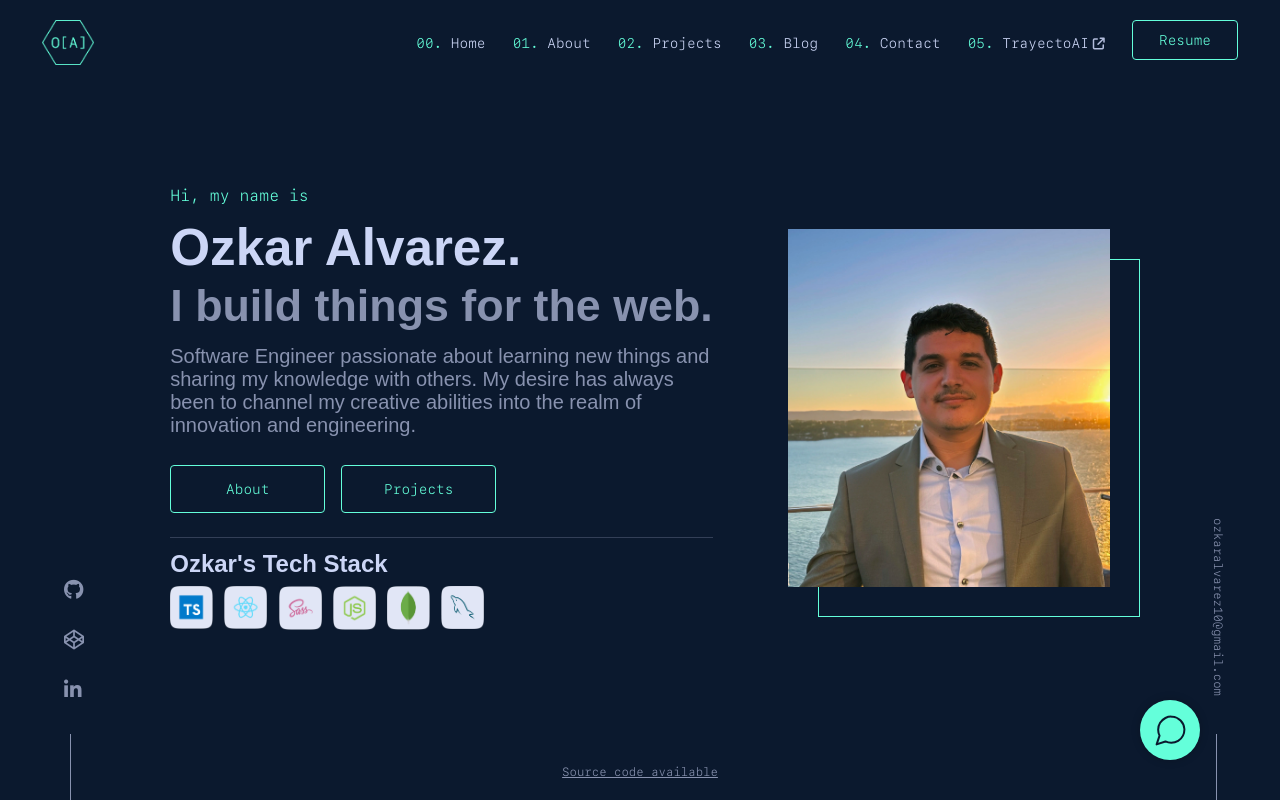
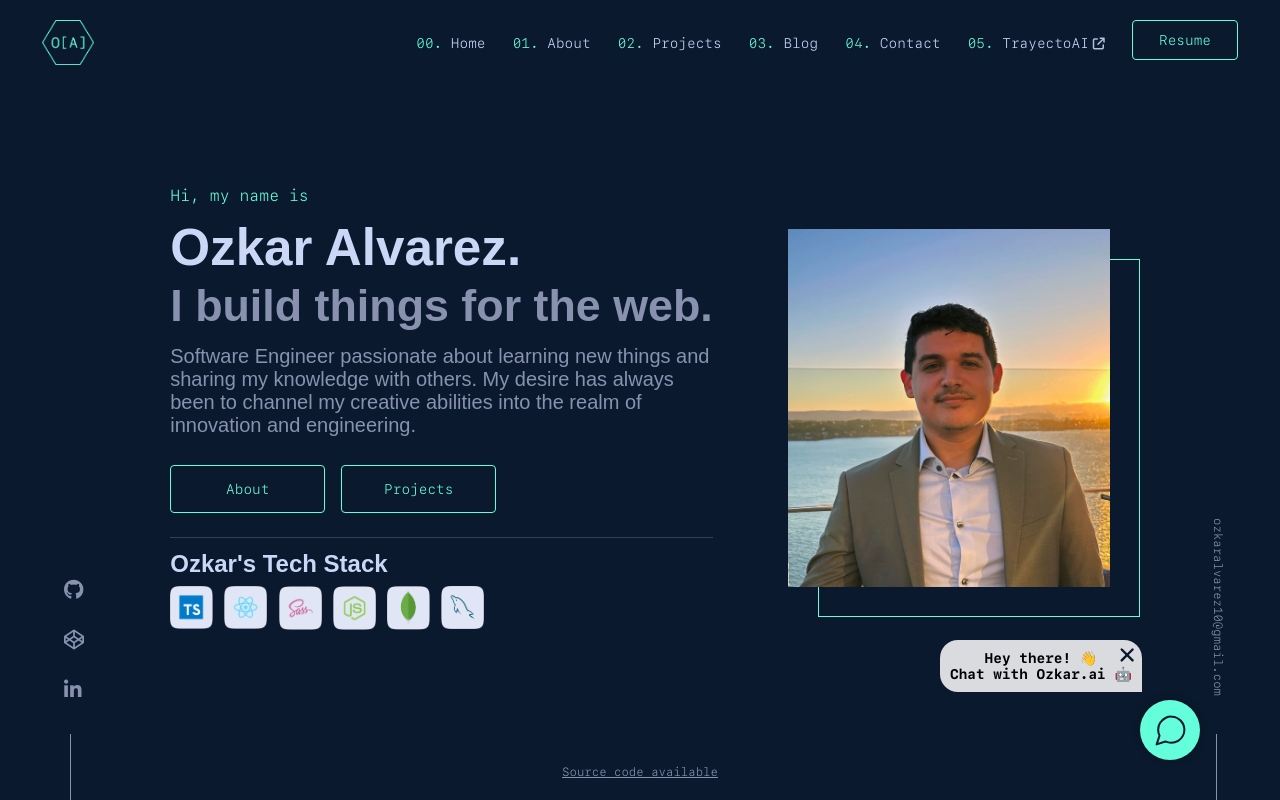
Before and after one commit to oalva-rez/ozkaralvarez, a React (Vite) app: page / in a window 1280 px wide. Built offline with nearby package versions, Linux system fonts and the light colour scheme; no server answers; a web font is replaced by a local one.

Commit message:
added chatbot

```diff
--- a/src/components/chatBot/ChatBot.jsx
+++ b/src/components/chatBot/ChatBot.jsx
@@ -2,15 +2,18 @@ import React, { useState, useRef, useEffect } from "react";
 import messageCircle from "../../assets/message-circle.svg";
 import chatImg from "../../assets/chat-img.webp";
 import x from "../../assets/x.svg";
+import xBlue from "../../assets/x-blue.svg";
 import send from "../../assets/send.svg";
 import ChatMessage from "./ChatMessage";
 import { v4 as uuidv4 } from "uuid";
 export default function ChatBot() {
     const [uid, setUid] = useState(uuidv4());
-    const API_URL_BASE = "http://localhost:3000";
+    // const API_URL_BASE = "http://localhost:3000";
+    const API_URL_BASE = "https://portfolio-chatbot-zaeu.onrender.com";
     const [isChatBotOpen, setIsChatBotOpen] = useState(false);
     const [inputData, setInputData] = useState("");
     const [isLoading, setIsLoading] = useState(false);
+    const [isPopupOpen, setIsPopupOpen] = useState(false);
     const [errorObj, setErrorObj] = useState({
         server: false,
         charLimit: false,
@@ -30,7 +33,6 @@ export default function ChatBot() {
         },
     ]);
     const scrollRef = useRef(null);
-
     const handleInputChange = (e) => {
         setErrorObj({
             server: false,
@@ -62,7 +64,6 @@ export default function ChatBot() {
         let prevMessages;
         setChatMessages((prev) => {
             prevMessages = [...prev, { message: inputData, sender: "user" }];
-            console.log(prevMessages);
             return [...prev, { message: inputData, sender: "user" }];
         });
 
@@ -104,6 +105,41 @@ export default function ChatBot() {
     useEffect(() => {
         scrollRef.current?.scrollIntoView({ behavior: "smooth" });
     }, [chatMessages, isLoading]);
+    useEffect(() => {
+        const timer = setTimeout(() => {
+            setIsPopupOpen(true);
+        }, 300);
+
+        return () => {
+            clearTimeout(timer);
+        };
+    }, []);
+
+    useEffect(() => {
+        const handleClickOutside = (event) => {
+            if (
+                isPopupOpen &&
+                !document.querySelector(".popup").contains(event.target)
+            ) {
+                setIsPopupOpen(false);
+            } else if (
+                isChatBotOpen &&
+                !document
+                    .querySelector(".chatbot-messages")
+                    .contains(event.target)
+            ) {
+                setIsChatBotOpen(false);
+            }
+        };
+
+        // Attach the listeners on component mount.
+        document.addEventListener("mousedown", handleClickOutside);
+
+        // Detach the listeners on component unmount.
+        return () => {
+            document.removeEventListener("mousedown", handleClickOutside);
+        };
+    }, [isPopupOpen, isChatBotOpen]);
     return (
         <>
             <div
@@ -163,6 +199,13 @@ export default function ChatBot() {
                         placeholder="Type Your Message Here"
                         onChange={handleInputChange}
                         value={inputData}
+                        disabled={isLoading}
+                        onKeyDown={(event) => {
+                            if (event.key === "Enter" && !isLoading) {
+                                event.preventDefault();
+                                handleChatSubmit();
+                            }
+                        }}
                     />
                     <img
                         src={send}
@@ -172,7 +215,14 @@ export default function ChatBot() {
                     />
                 </div>
                 <div className="footer">
-                    <a href="#">View Source Code</a>
+                    <span>built by Ozkar | </span>
+                    <a
+                        href="https://github.com/oalva-rez/portfolio-chat-bot"
+                        target="_blank"
+                        rel="noopener noreferrer"
+                    >
+                        View Source Code
+                    </a>
                 </div>
             </div>
             <div
@@ -181,9 +231,32 @@ export default function ChatBot() {
                         ? "chatbot-button chat-open"
                         : "chatbot-button"
                 }
-                onClick={() => setIsChatBotOpen(!isChatBotOpen)}
+                onClick={(e) => {
+                    e.stopPropagation();
+                    if (e.target.classList.contains("popup")) return;
+                    setIsChatBotOpen(!isChatBotOpen);
+                    setIsPopupOpen(false);
+                }}
             >
-                <img src={messageCircle} alt="message circle bubble" />
+                <img
+                    src={messageCircle}
+                    alt="message circle bubble"
+                    className="bubble-message-icon"
+                />
+
+                <div className={isPopupOpen ? "popup open" : "popup"}>
+                    Hey there! 👋 <br />
+                    Chat with Ozkar.ai 🤖
+                    <img
+                        src={xBlue}
+                        alt="close popup"
+                        className="close-popup"
+                        onClick={(e) => {
+                            e.stopPropagation();
+                            setIsPopupOpen(false);
+                        }}
+                    />
+                </div>
             </div>
         </>
     );
--- a/src/components/chatBot/chatbot.scss
+++ b/src/components/chatBot/chatbot.scss
@@ -208,12 +208,16 @@
         justify-content: center;
         border-bottom-left-radius: 8px;
         border-bottom-right-radius: 8px;
+        gap: 6px;
         a {
             font-size: 12px;
             text-decoration: underline;
             color: #a0a0a0;
             font-weight: 300;
         }
+        font-size: 12px;
+        color: #a0a0a0;
+        font-weight: 300;
     }
 }
 
@@ -240,6 +244,40 @@
         transform: translateY(
             200%
         ); // Adjust this value as needed to slide down
+    }
+
+    .popup {
+        // Initial state (hidden)
+        position: absolute;
+        visibility: hidden; // Hide the popup
+        opacity: 0; // Make the popup fully transparent
+        transform: translate(-50%, -50%); // Position the popup
+        transition: visibility 0s, opacity 0.5s linear, transform 0.5s ease; // Transition for opacity and transform
+        cursor: initial;
+        // When the popup is open
+        &.open {
+            top: -60px;
+            left: -200px;
+            background-color: #ffffffd8;
+            color: black;
+            padding: 10px;
+            font-size: 14px;
+            text-align: center;
+            border-radius: 18px;
+            border-bottom-right-radius: 0px;
+            width: max-content;
+
+            visibility: visible; // Show the popup
+            opacity: 1; // Make the popup fully opaque
+            transform: translate(0, 0); // Move the popup to its final position
+        }
+        .close-popup {
+            position: absolute;
+            top: 0px;
+            right: 0px;
+            padding: 3px;
+            cursor: pointer;
+        }
     }
 }
 
@@ -302,3 +340,21 @@
         background-color: gray; //rgba(20,105,69,.2);
     }
 }
+
+// media query at 734px and below
+@media (max-width: 734px) {
+    .chatbot-button {
+        bottom: 20px;
+        right: 20px;
+        width: 50px;
+        height: 50px;
+        .bubble-message-icon {
+            width: 24px;
+            height: 24px;
+        }
+    }
+    .chatbot-messages {
+        right: 20px;
+        bottom: 20px;
+    }
+}
--- a/src/styles/_fonts.scss
+++ b/src/styles/_fonts.scss
@@ -13,13 +13,7 @@
     font-weight: 300;
     font-style: normal;
 }
-@font-face {
-    font-family: "SFMono";
-    src: local("SFMono"),
-        url(../../assets/fonts/SFMono/SF-Mono-Semibold.otf) format("opentype");
-    font-weight: 400;
-    font-style: normal;
-}
+
 @font-face {
     font-family: "SFMono";
     src: local("SFMono"),
```
Also changed, not shown: src/assets/x-blue.svg (added).
